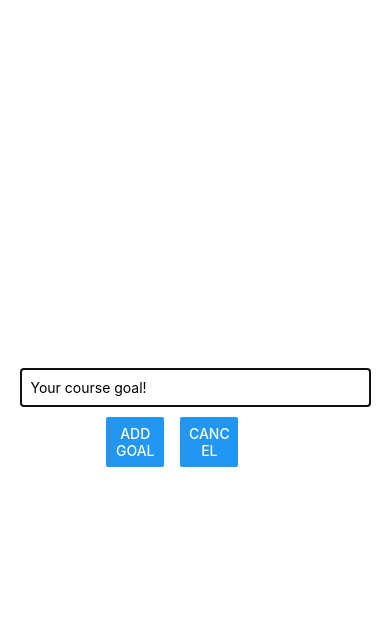
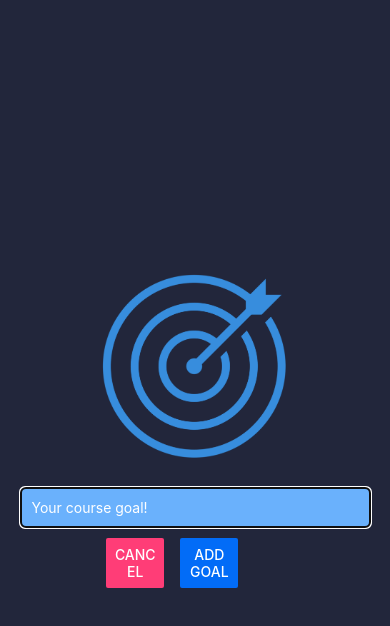
Before and after one commit to harrisflourentzos/my-app-ts, a React Native app: screen / in a window 390 px wide. Both pictures are taken after a click on the button "ADD GOAL". Shown: the top 626 px of the page. Built offline with nearby package versions, Linux system fonts and the light colour scheme.

Commit message:
Icon and Styling

```diff
--- a/App.tsx
+++ b/App.tsx
@@ -47,7 +47,11 @@ export default function App() {
 
   return (
     <View style={styles.appContainer}>
-      <Button title="Add Goal" onPress={startInputtingGoalHandler} />
+      <Button
+        title="Add Goal"
+        onPress={startInputtingGoalHandler}
+        color="#026cf7"
+      />
       <GoalInput
         onAddGoal={addGoalHandler}
         startInputtingGoal={startInputtingGoal}
@@ -65,6 +69,11 @@ export default function App() {
 }
 
 const styles = StyleSheet.create({
-  appContainer: { paddingTop: 50, paddingHorizontal: 15, flex: 1 },
-  goalsContainer: { paddingVertical: 10 },
+  appContainer: {
+    flex: 1,
+    paddingTop: 50,
+    paddingHorizontal: 15,
+    backgroundColor: "#22263b",
+  },
+  goalsContainer: { paddingVertical: 20, paddingHorizontal: 10 },
 });
--- a/components/GoalInput.tsx
+++ b/components/GoalInput.tsx
@@ -1,4 +1,11 @@
-import { View, Button, StyleSheet, TextInput, Modal } from "react-native";
+import {
+  View,
+  Button,
+  StyleSheet,
+  TextInput,
+  Modal,
+  Image,
+} from "react-native";
 import React, { useState } from "react";
 
 type Props = {
@@ -22,18 +29,27 @@ const goalInput = (props: Props) => {
   return (
     <Modal visible={props.startInputtingGoal} animationType="slide">
       <View style={styles.inputContainer}>
+        <Image
+          style={styles.goalImage}
+          source={require("../assets/goalIcon.png")}
+        />
         <TextInput
           style={styles.textInput}
           placeholder="Your course goal!"
+          placeholderTextColor="white"
           onChangeText={goalInputHandler}
           value={enteredGoalText}
         />
         <View style={styles.buttonContainer}>
           <View style={styles.button}>
-            <Button onPress={addGoalHandler} title="Add Goal" />
+            <Button
+              title="Cancel"
+              onPress={props.cancelInputtingGoal}
+              color="#ff3d77"
+            />
           </View>
           <View style={styles.button}>
-            <Button title="Cancel" onPress={props.cancelInputtingGoal} />
+            <Button onPress={addGoalHandler} title="Add Goal" color="#026cf7" />
           </View>
         </View>
       </View>
@@ -46,12 +62,21 @@ const styles = StyleSheet.create({
     flex: 1,
     justifyContent: "center",
     alignItems: "center",
+    backgroundColor: "#22263b",
+  },
+  goalImage: {
+    width: 200,
+    height: 200,
+    margin: 20,
   },
   textInput: {
-    borderWidth: 1,
-    borderColor: "#cccccc",
+    borderWidth: 2,
+    borderColor: "#4f95f0",
+    backgroundColor: "#6ab1fc",
+    borderRadius: 5,
     padding: 10,
     width: "90%",
+    color: "white",
   },
   buttonContainer: {
     margin: 10,
--- a/components/GoalItem.tsx
+++ b/components/GoalItem.tsx
@@ -11,9 +11,16 @@ type Props = {
 const goalItem = (props: Props) => {
   return (
     <View style={styles.goalItemView}>
-      <Text style={styles.goalItemIndexText}>{props.itemIndex}</Text>
-      <Text style={styles.goalItemNameText}>{props.itemName}</Text>
-      <Button title="Delete" onPress={() => props.onDeleteGoal(props.itemId)} />
+      <View style={styles.iosWrapper}>
+        <Text style={styles.goalItemText}>
+          {props.itemIndex + ". " + props.itemName}
+        </Text>
+      </View>
+      <Button
+        title="Delete"
+        onPress={() => props.onDeleteGoal(props.itemId)}
+        color="#ff3d77"
+      />
     </View>
   );
 };
@@ -24,22 +31,20 @@ const styles = StyleSheet.create({
     alignContent: "stretch",
     marginBottom: 5,
   },
-  goalItemIndexText: {
+  goalItemText: {
     color: "white",
-    marginRight: 10,
-    backgroundColor: "grey",
+    backgroundColor: "#6ab1fc",
     textAlignVertical: "center",
     padding: 5,
-    borderRadius: 5,
+    borderRadius: 6,
   },
-  goalItemNameText: {
-    color: "white",
-    flex: 6,
-    backgroundColor: "grey",
+  iosWrapper: {
+    flex: 1,
+    backgroundColor: "#6ab1fc",
+    textAlignVertical: "center",
     marginRight: 10,
-    textAlignVertical: "center",
     padding: 5,
-    borderRadius: 5,
+    borderRadius: 6,
   },
 });
 
```
Also changed, not shown: assets/goalIcon.png (added).
